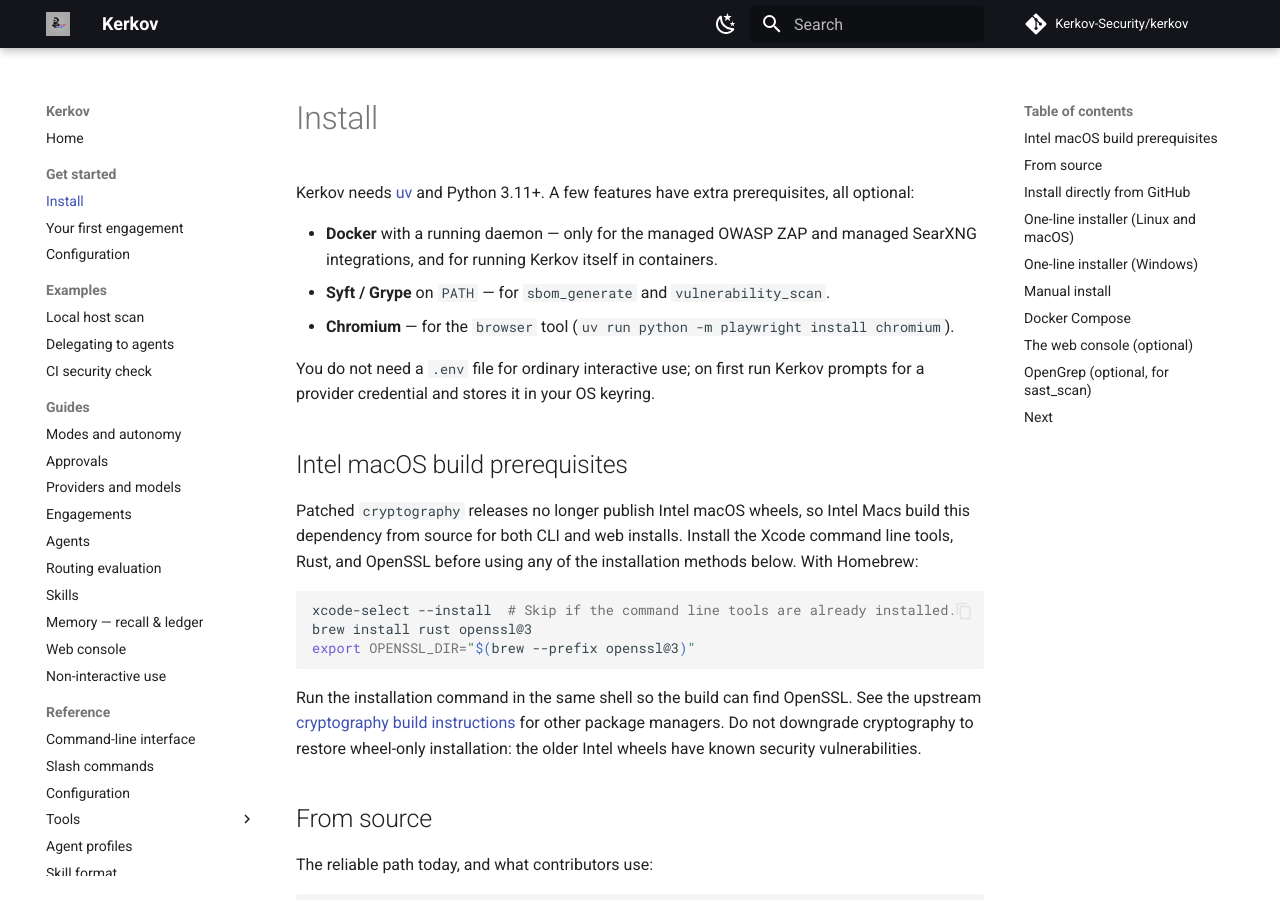
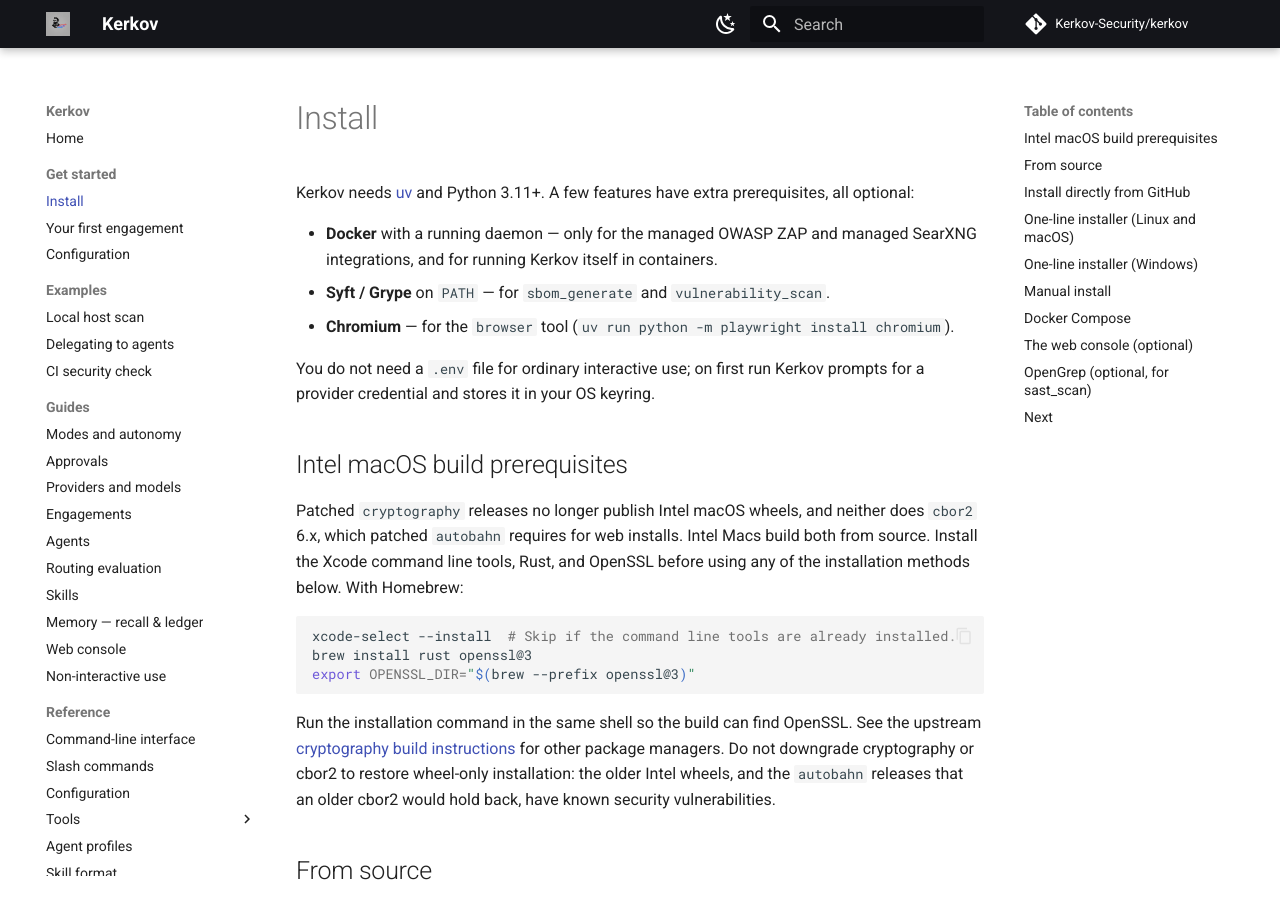
Before and after one commit to Kerkov-Security/kerkov, an MkDocs documentation site: the page built from docs/get-started/install.md, in a window 1280 px wide and 900 px high. Built offline with MkDocs 1.6.1 and Material for MkDocs 9.7.7, drawn with Linux system fonts in a browser that asks for light colours; comment, search, counter and statistics services are not loaded.

Commit message:
Raise the Autobahn floor past the permessage-brotli DoS
GHSA-pjh6-c8mg-3x7m reports that Autobahn's permessage-brotli backend
inflates a whole frame before checking maxMessagePayloadSize, so a small
frame can allocate hundreds of MB; it is an incomplete fix of
GHSA-hxp9-w8x3-p566, which the existing >=26.7.1 floor was added for.
Kerkov cannot reach the bug today (brotli is not installed, so the
extension is never registered, and Daphne leaves perMessageCompressionAccept
at its reject-everything default), but the floor exists to keep vulnerable
releases out of the lock.

Autobahn 26.10.1 and later need cbor2 6.1 or newer, which publishes no
Intel macOS wheels, so drop the cbor2 marker pin that held the universal
lock to wheels there. Intel Macs already build cryptography from source
and already need Rust, so the documented prerequisites cover cbor2's Rust
extension too.

````diff
--- a/docs/get-started/install.md
+++ b/docs/get-started/install.md
@@ -13,10 +13,10 @@
 
 ## Intel macOS build prerequisites
 
-Patched `cryptography` releases no longer publish Intel macOS wheels, so
-Intel Macs build this dependency from source for both CLI and web installs.
-Install the Xcode command line tools, Rust, and OpenSSL before using any of
-the installation methods below. With Homebrew:
+Patched `cryptography` releases no longer publish Intel macOS wheels, and
+neither does `cbor2` 6.x, which patched `autobahn` requires for web installs.
+Intel Macs build both from source. Install the Xcode command line tools, Rust,
+and OpenSSL before using any of the installation methods below. With Homebrew:
 
 ```bash
 xcode-select --install  # Skip if the command line tools are already installed.
@@ -26,8 +26,9 @@
 
 Run the installation command in the same shell so the build can find OpenSSL.
 See the upstream [cryptography build instructions](https://cryptography.io/en/latest/installation/#building-cryptography-on-macos)
-for other package managers. Do not downgrade cryptography to restore wheel-only
-installation: the older Intel wheels have known security vulnerabilities.
+for other package managers. Do not downgrade cryptography or cbor2 to restore
+wheel-only installation: the older Intel wheels, and the `autobahn` releases
+that an older cbor2 would hold back, have known security vulnerabilities.
 
 ## From source
 
--- a/pyproject.toml
+++ b/pyproject.toml
@@ -65,10 +65,7 @@
     "django>=5.2.17,<6.0",
     "channels[daphne]>=4.3,<5.0",
     # Daphne's transitive WebSocket dependency: reject vulnerable older releases.
-    "autobahn>=26.7.1",
-    # Keep uv's universal lock installable from wheels on Intel macOS; this
-    # transitive Autobahn dependency dropped compatible wheels in newer releases.
-    "cbor2>=5.6,<6.0; sys_platform == 'darwin' and platform_machine == 'x86_64'",
+    "autobahn>=26.10.1",
     "markdown-it-py>=3.0.0",
 ]
 dev = [
````
Also changed, not shown: 1 other file.
